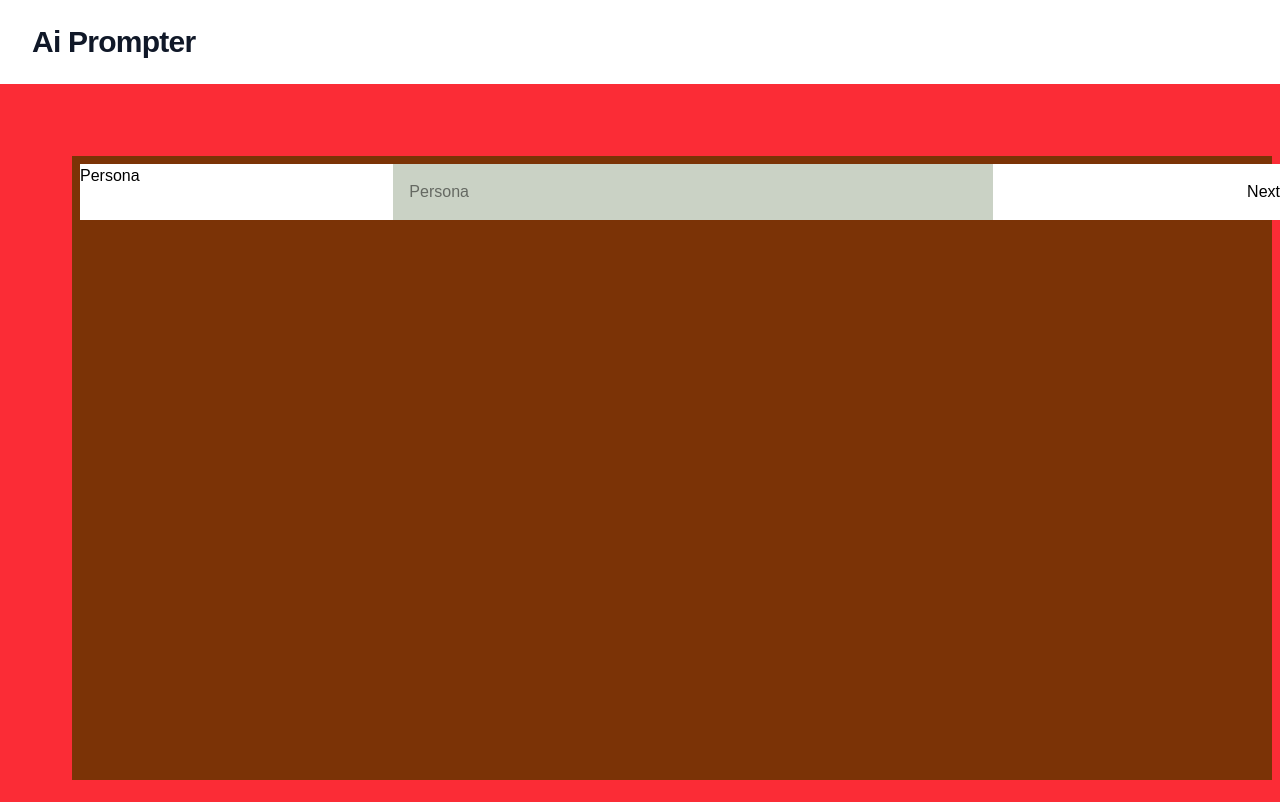
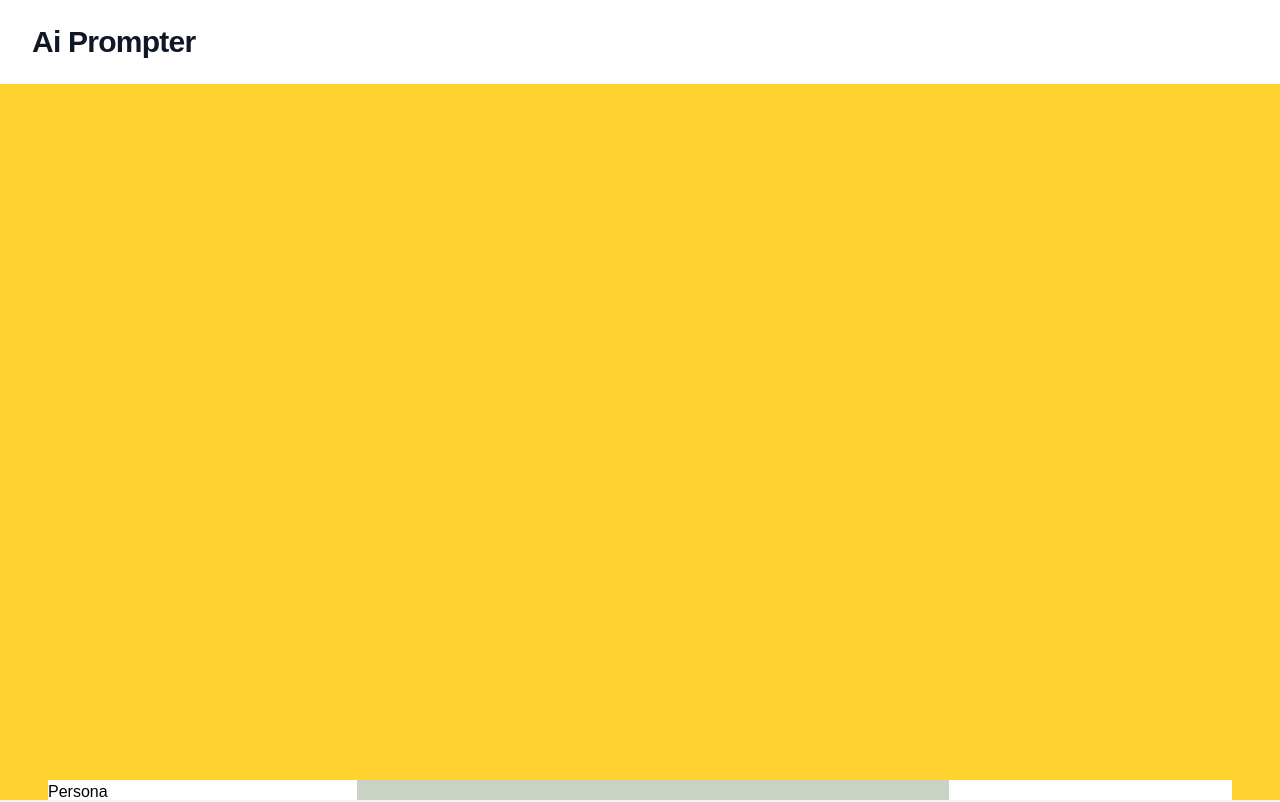
Before and after one commit to ivannissimrch/aiPrompter, a Next.js app: page / in a window 1280 px wide. Shown: the top 802 px of the page. Built offline with nearby package versions, Linux system fonts and the light colour scheme.

Commit message:
hide scroll bar

```diff
--- a/src/app/components/Form.tsx
+++ b/src/app/components/Form.tsx
@@ -1,50 +1,41 @@
 "use client";
 
 import { getAiAnswer } from "@/helpers/getAiAnswer";
-import {
-  Button,
-  Dialog,
-  DialogActions,
-  DialogContent,
-  DialogContentText,
-  DialogTitle,
-} from "@mui/material";
-import { RefObject, useState } from "react";
+import { useRef, useState } from "react";
 import { Inputs } from "../page";
 
-const testPersonaMessage =
-  "give a non inspiritaional message of the day make it funny like a dad joke atleast 3 sentences long";
+export default function Form({ inputs }: { inputs: Inputs[] }) {
+  const [aiMessage, setAiMessage] = useState("");
+  const submitRef = useRef<HTMLButtonElement | null>(null);
 
-export default function Form({ inputs }: { inputs: Inputs[] }) {
-  const [isOpen, setIsOpen] = useState(false);
-  const [aiMessage, setAiMessage] = useState("");
-
-  function scrollToComponent(input, idx) {
+  function scrollToComponent(input: Inputs, idx: number) {
+    if (idx === inputs.length - 1) {
+      submitRef.current?.scrollIntoView({ behavior: "smooth" });
+      return;
+    }
     inputs[idx + 1].inputRef.current?.scrollIntoView({
       behavior: "smooth",
-      block: "end",
-      inline: "nearest",
     });
   }
   return (
-    <>
     <form
       onSubmit={async (event) => {
         event?.preventDefault();
         // const aiAnswer = await getAiAnswer(testPersonaMessage);
         // setIsOpen(true);
         // setAiMessage(aiAnswer);
-          // scrollToComponent();
       }}
-        className="flex flex-col  w-full bg-red-500 justify-center p-10"
+      className="flex flex-col  w-full  p-10 items-center"
     >
       {inputs.map((input, idx) => (
         <div
           key={input.title}
-            className="h-[78vh] w-full bg-amber-900 m-8"
+          className={`${
+            idx === 0 ? "h-[90vh]" : "h-[100vh]"
+          } w-full flex flex-col justify-end`}
           ref={input.inputRef}
         >
-            <label className="bg-white  m-2 w-full flex justify-between text-black">
+          <label className="bg-white  m-2  flex justify-between text-black">
             {input.title}
             <input
               type="text"
@@ -53,36 +44,18 @@ export default function Form({ inputs }: { inputs: Inputs[] }) {
               className="  p-4 bg-[#CAD2C5] w-1/2"
               placeholder={input.title}
             />
-              <button onClick={() => scrollToComponent(input, idx)}>
+            <button type="button" onClick={() => scrollToComponent(input, idx)}>
               Next
             </button>
           </label>
         </div>
       ))}
-        <button className="bg-white w-1/2 p-4 m-2 h-12 rounded text-black">
+      <button
+        ref={submitRef}
+        className="bg-white w-1/2 p-4 m-2 h-12 rounded text-black"
+      >
         Submit
       </button>
     </form>
-      <Dialog
-        open={isOpen}
-        onClose={() => setIsOpen(false)}
-        aria-labelledby="alert-dialog-title"
-        aria-describedby="alert-dialog-description"
-      >
-        <DialogTitle id="alert-dialog-title">
-          {"Use Google's location service?"}
-        </DialogTitle>
-        <DialogContent>
-          <DialogContentText id="alert-dialog-description">
-            {aiMessage}
-          </DialogContentText>
-        </DialogContent>
-        <DialogActions>
-          <Button onClick={() => setIsOpen(false)} autoFocus>
-            Agree
-          </Button>
-        </DialogActions>
-      </Dialog>
-    </>
   );
 }
--- a/src/app/page.tsx
+++ b/src/app/page.tsx
@@ -24,7 +24,7 @@ export default function Home() {
   ];
 
   return (
-    <div className="h-full bg-amber-500">
+    <div className="h-full bg-amber-500 overflow-hidden">
       <header className="bg-white shadow-sm">
         <div className="mx-auto max-w-7xl px-4 py-6 sm:px-6 lg:px-8">
           <h1 className="text-3xl font-bold tracking-tight text-gray-900">
@@ -32,7 +32,7 @@ export default function Home() {
           </h1>
         </div>
       </header>
-      <main className="bg-amber-950 h ">
+      <main className="bg-amber-300">
         <Form inputs={inputs} />
       </main>
     </div>
```
Lines whose indentation alone changed are shown as unchanged.
